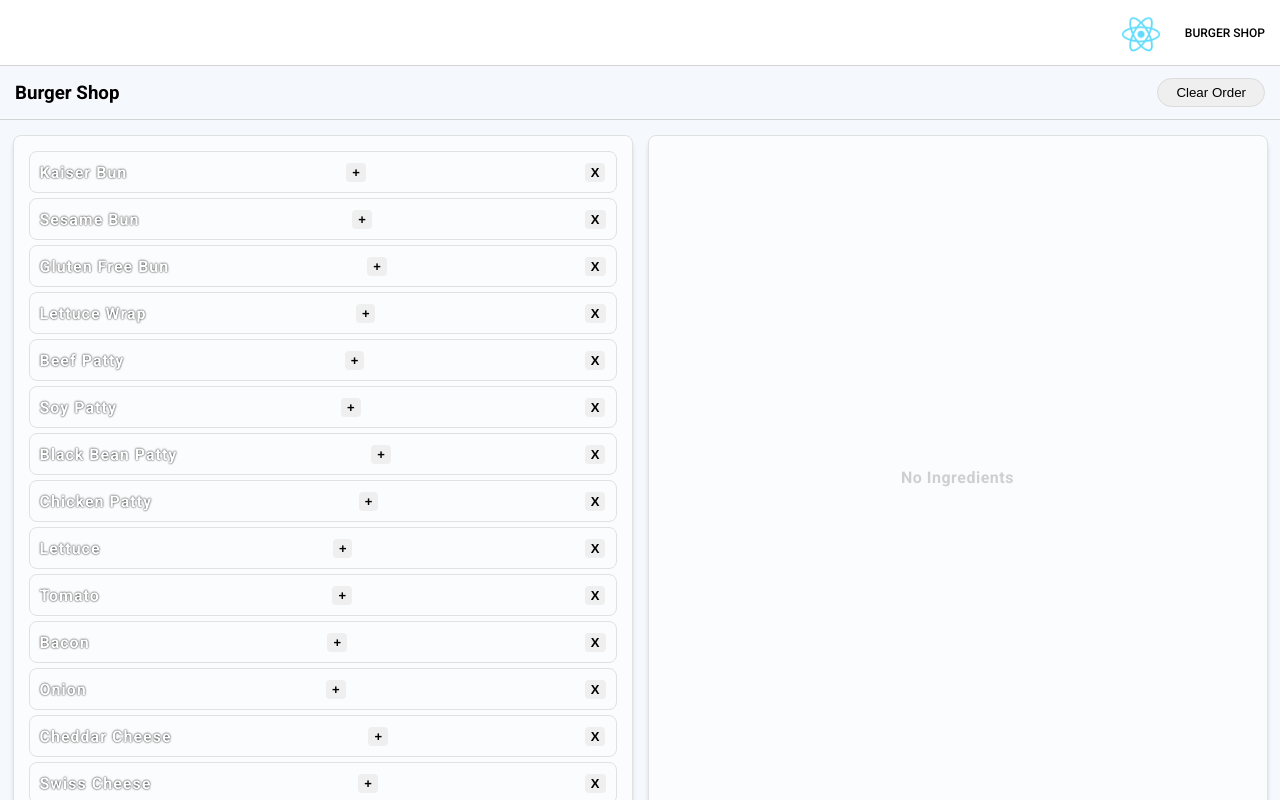
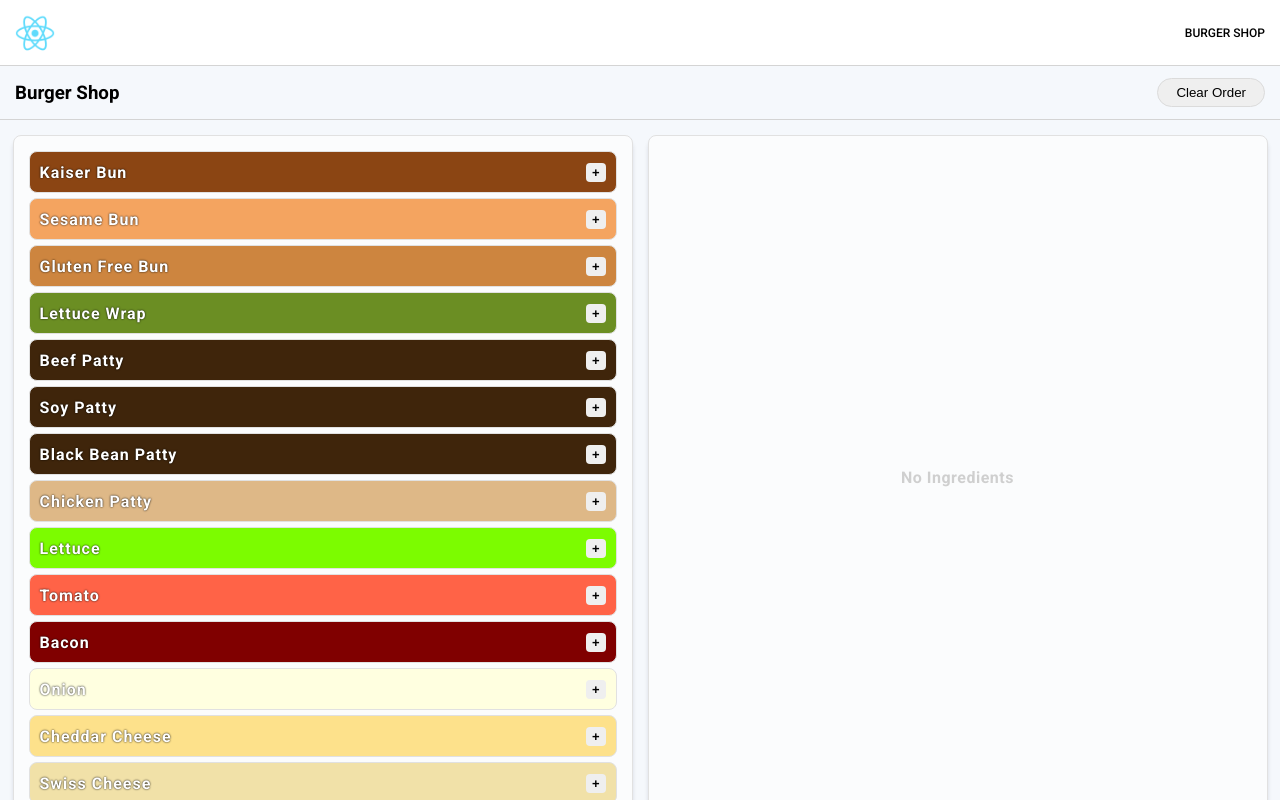
Before and after one commit to mohamadsaad1/reactville, a React (Create React App) app: page /burgers in a window 1280 px wide. Built offline with nearby package versions, Linux system fonts and the light colour scheme; a web font is replaced by a local one.

Commit message:
Build a burger

```diff
--- a/src/App.jsx
+++ b/src/App.jsx
@@ -14,7 +14,7 @@ const App = () => {
     <Nav />
     <Routes>
         <Route path="/" element={<Landing/>}/>
-        <Route path="/burgers" element={<BurgerShop />}/>
+        <Route path="/burgers" element={<BurgerShop/>}/>
     </Routes>
     </main>
     </>
--- a/src/Components/BurgerShop/BurgerShop.jsx
+++ b/src/Components/BurgerShop/BurgerShop.jsx
@@ -9,21 +9,30 @@ import  BurgerStack from "./BurgerStack"
 const BurgerShop = () => {
   console.log(ingredients)
 
-const [stack] = useState([])
+const [stack, setStack] = useState([])
+
+const addToBurger = (ingredient) => {
+  setStack([...stack, ingredient])
+}
+
+const removeFromBurger = (idx) => {
+  setStack(stack.filter((ele, i) => i !== idx))
+}
 
   return (
     <div className="burger-shop">
       <nav>
         <h1>Burger Shop</h1>
-        <button>Clear Order</button>
+        <button onClick={() => setStack([])}>Clear Order</button>
       </nav>
       <section>
         <IngredientList
+        addToBurger={addToBurger}
         ingredients={ingredients}
         />
         <BurgerStack
-          stack={stack}
-
+        ingredients={stack}
+        removeFromBurger={removeFromBurger}
         />
       </section>
     </div>
--- a/src/Components/BurgerShop/BurgerStack.jsx
+++ b/src/Components/BurgerShop/BurgerStack.jsx
@@ -4,11 +4,13 @@ import Ingredient from "./Ingredient"
 const BurgerStack = (props) => {
   return (
     <ul className="burger-stack">
-      {props.stack.length ?
-        props.stack.map((ingredient, idx) => (
+      {props.ingredients.length ?
+        props.ingredients.map((ingredient, idx) => (
           <Ingredient
             key={idx}
+            idx={idx}
             ingredient={ingredient}
+            removeFromBurger={props.removeFromBurger}
           />
         ))
         :
--- a/src/Components/BurgerShop/Ingredient.jsx
+++ b/src/Components/BurgerShop/Ingredient.jsx
@@ -2,11 +2,14 @@ import React from "react"
 
 const Ingredient = (props) => {
 	return (
-		<li>
-		{props.ingredient.name}
-			<button>+</button>
-			<button>X</button>
-		</li>
+			<li style={{ background: props.ingredient.color }}>
+				{props.ingredient.name}
+				{props.isList ?
+					<button onClick={() => props.addToBurger(props.ingredient)}>+</button>
+					:
+					<button onClick={() => props.removeFromBurger(props.idx)}>X</button>
+				}
+			</li>
 	)
 }
 
--- a/src/Components/BurgerShop/IngredientList.jsx
+++ b/src/Components/BurgerShop/IngredientList.jsx
@@ -8,6 +8,8 @@ const IngredientList = (props) => {
           <Ingredient
             key={idx}
             ingredient={ingredient}
+            addToBurger={props.addToBurger}
+            isList={true}
           />
         ))
       }
--- a/src/Components/Nav/Nav.jsx
+++ b/src/Components/Nav/Nav.jsx
@@ -7,7 +7,7 @@ import Logo from '../../assets/react-logo.png'
 const Nav = () => {
   return (
     <nav className="navigation-bar">
-      <NavLink to="/"><img src="logo192.png" alt="Reactville" /></NavLink>
+      <NavLink id="logo" to="/"><img src="logo192.png" alt="Reactville" /></NavLink>
       <NavLink to="/burgers">BURGER SHOP</NavLink>
 
 
```
